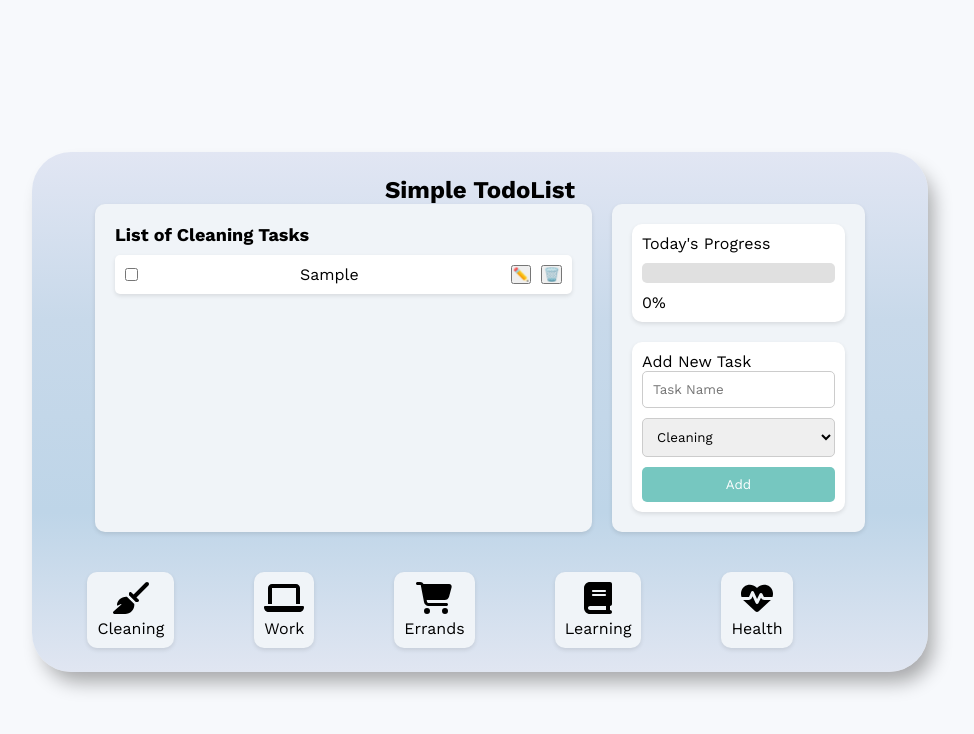
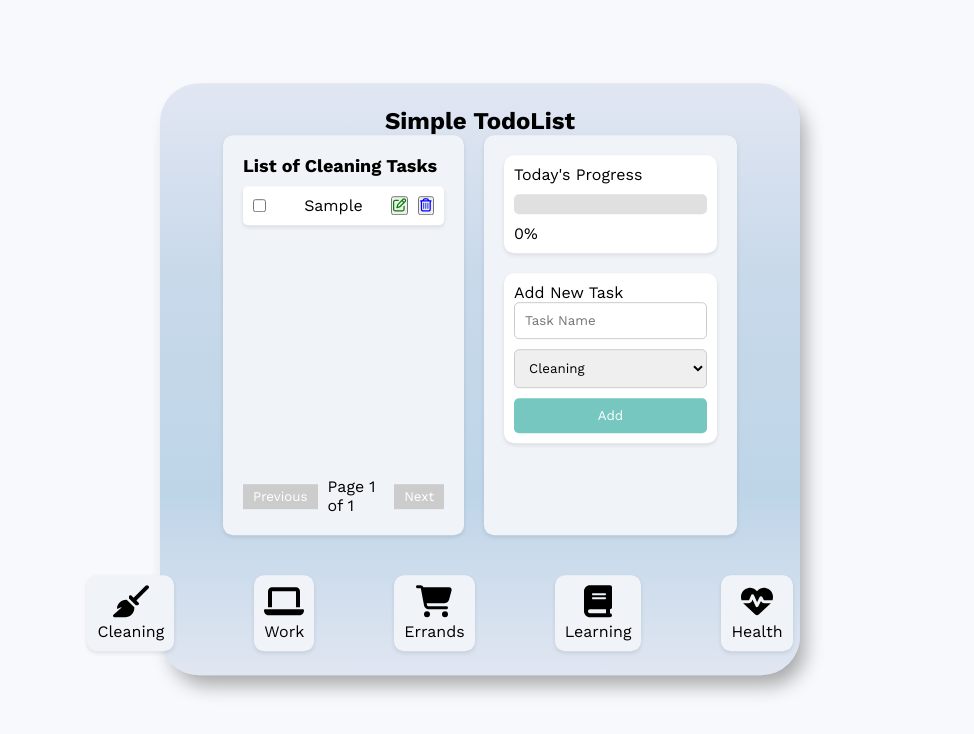
Before and after one commit to ruthgeorgiev/react-todo.list, a React (Vite) app: page / in a window 1280 px wide. Both pictures are taken after typing "Sample" into the empty fields and a click on the button "Add". Shown: the top 734 px of the page, without its empty margins (160-1134 px from the left). Built offline with nearby package versions, Linux system fonts and the light colour scheme.

Commit message:
Initial commit

```diff
--- a/package.json
+++ b/package.json
@@ -11,10 +11,12 @@
   },
   "dependencies": {
     "@fortawesome/fontawesome-svg-core": "^6.5.2",
+    "@fortawesome/free-regular-svg-icons": "^6.5.2",
     "@fortawesome/free-solid-svg-icons": "^6.5.2",
     "@fortawesome/react-fontawesome": "^0.2.2",
     "react": "^18.2.0",
-    "react-dom": "^18.2.0"
+    "react-dom": "^18.2.0",
+    "uuid": "^9.0.1"
   },
   "devDependencies": {
     "@types/react": "^18.2.66",
--- a/src/App.css
+++ b/src/App.css
@@ -1,4 +1,3 @@
-/* src/App.css */
 .app-inner-container {
   display: flex;
   flex-direction: column;
@@ -7,7 +6,7 @@
 }
 
 .app-title {
-  margin-bottom: 40px;
+  margin-bottom: 20px;
 }
 
 .main-content {
@@ -27,6 +26,10 @@
 .task-list-container {
   flex: 1;
   margin-right: 20px;
+  display: flex;
+  flex-direction: column; /* Ensure children are stacked vertically */
+  justify-content: space-between; /* Pushes pagination to the bottom */
+  min-height: 400px; /* Ensure minimum height for the container */
 }
 
 .side-container {
@@ -41,6 +44,7 @@
   flex-direction: column;
   gap: 10px;
   margin-top: 10px;
+  flex-grow: 1; /* Allow task list to grow and fill available space */
 }
 
 .task-item {
@@ -124,9 +128,32 @@
   width: 100px;
   text-align: center;
   margin-right: 5rem;
-
 }
 
 .icon-button span {
   margin-top: 5px;
 }
+
+.pagination {
+  display: flex;
+  justify-content: space-between;
+  align-items: center;
+  margin-top: 20px;
+}
+
+.pagination button {
+  padding: 5px 10px;
+  border: none;
+  background-color: #76c7c0;
+  color: white;
+  cursor: pointer;
+}
+
+.pagination button:disabled {
+  background-color: #ccc;
+  cursor: not-allowed;
+}
+
+.pagination span {
+  margin: 0 10px;
+}
--- a/src/App.jsx
+++ b/src/App.jsx
@@ -1,7 +1,9 @@
-import React, { useState } from 'react';
+import React, { useState, useEffect } from 'react';
 import { Container, Typography } from './components';
 import { FontAwesomeIcon } from '@fortawesome/react-fontawesome';
 import { faBroom, faLaptop, faShoppingCart, faBook, faHeartbeat } from '@fortawesome/free-solid-svg-icons';
+import { faSave, faEdit, faTrashAlt } from '@fortawesome/free-regular-svg-icons';
+import { v4 as uuidv4 } from 'uuid';
 import './App.css';
 
 const App = () => {
@@ -15,16 +17,50 @@ const App = () => {
 
   const [newTaskName, setNewTaskName] = useState('');
   const [selectedCategory, setSelectedCategory] = useState('Cleaning');
+  const [editingTaskId, setEditingTaskId] = useState(null);
+  const [editedTaskName, setEditedTaskName] = useState('');
+
+  // Pagination state
+  const [currentPage, setCurrentPage] = useState(1);
+  const tasksPerPage = 5;
+
+  useEffect(() => {
+    const savedTasks = localStorage.getItem('tasks');
+    if (savedTasks) {
+      setTasks(JSON.parse(savedTasks));
+    }
+  }, []);
+
+  useEffect(() => {
+    localStorage.setItem('tasks', JSON.stringify(tasks));
+  }, [tasks]);
 
   const handleAddTask = (e) => {
     e.preventDefault();
     if (newTaskName.trim() && selectedCategory) {
       setTasks(prevTasks => ({
         ...prevTasks,
-        [selectedCategory]: [...prevTasks[selectedCategory], { id: Date.now(), name: newTaskName, completed: false }]
+        [selectedCategory]: [...prevTasks[selectedCategory], { id: uuidv4(), name: newTaskName, completed: false }]
       }));
       setNewTaskName('');
+      setCurrentPage(Math.ceil((tasks[selectedCategory].length + 1) / tasksPerPage)); // Move to the last page
     }
+  };
+
+  const handleEditTask = (task) => {
+    setEditingTaskId(task.id);
+    setEditedTaskName(task.name);
+  };
+
+  const handleSaveTask = (category, taskId) => {
+    setTasks(prevTasks => ({
+      ...prevTasks,
+      [category]: prevTasks[category].map(task =>
+        task.id === taskId ? { ...task, name: editedTaskName } : task
+      )
+    }));
+    setEditingTaskId(null);
+    setEditedTaskName('');
   };
 
   const handleToggleTask = (category, taskId) => {
@@ -41,6 +77,7 @@ const App = () => {
       ...prevTasks,
       [category]: prevTasks[category].filter(task => task.id !== taskId)
     }));
+    setCurrentPage(1); // Reset to the first page after deletion
   };
 
   const calculateProgress = () => {
@@ -52,18 +89,42 @@ const App = () => {
 
   const progress = calculateProgress();
 
+  // Pagination logic
+  const indexOfLastTask = currentPage * tasksPerPage;
+  const indexOfFirstTask = indexOfLastTask - tasksPerPage;
+  const currentTasks = tasks[selectedCategory].slice(indexOfFirstTask, indexOfLastTask);
+
+  const handlePrevPage = () => {
+    if (currentPage > 1) setCurrentPage(currentPage - 1);
+  };
+
+  const handleNextPage = () => {
+    if (currentPage < Math.ceil(tasks[selectedCategory].length / tasksPerPage)) setCurrentPage(currentPage + 1);
+  };
+
   return (
     <Container>
       <div className="app-inner-container">
-        <Typography fontSize="24px" bold={true} className="app-title">Simple TodoList</Typography>
+        <Typography fontSize="24px" bold={true} style={{ marginBottom: '20px' }} className="app-title">
+          Simple TodoList
+        </Typography>
         <div className="main-content">
           <div className="task-list-container">
             <Typography fontSize="18px" bold={true}>List of {selectedCategory} Tasks</Typography>
             <div className="task-list">
-              {tasks[selectedCategory].map(task => (
+              {currentTasks.map(task => (
                 <div className="task-item" key={task.id}>
+                  {editingTaskId === task.id ? (
+                    <input
+                      type="text"
+                      value={editedTaskName}
+                      onChange={(e) => setEditedTaskName(e.target.value)}
+                    />
+                  ) : (
+                    <>
                       <input
                         type="checkbox"
+                        className="custom-checkbox"
                         checked={task.completed}
                         onChange={() => handleToggleTask(selectedCategory, task.id)}
                       />
@@ -73,12 +134,29 @@ const App = () => {
                       >
                         {task.name}
                       </span>
+                    </>
+                  )}
                   <div className="task-actions">
-                    <button onClick={() => handleToggleTask(selectedCategory, task.id)}>✏️</button>
-                    <button onClick={() => handleDeleteTask(selectedCategory, task.id)}>🗑️</button>
+                    {editingTaskId === task.id ? (
+                      <button onClick={() => handleSaveTask(selectedCategory, task.id)}>
+                        <FontAwesomeIcon icon={faSave} style={{ color: 'blue' }} />
+                      </button>
+                    ) : (
+                      <button onClick={() => handleEditTask(task)}>
+                        <FontAwesomeIcon icon={faEdit} style={{ color: 'green' }} />
+                      </button>
+                    )}
+                    <button onClick={() => handleDeleteTask(selectedCategory, task.id)}>
+                      <FontAwesomeIcon icon={faTrashAlt} style={{ color: 'blue' }} />
+                    </button>
                   </div>
                 </div>
               ))}
+            </div>
+            <div className="pagination">
+              <button onClick={handlePrevPage} disabled={currentPage === 1}>Previous</button>
+              <span>Page {currentPage} of {Math.ceil(tasks[selectedCategory].length / tasksPerPage)}</span>
+              <button onClick={handleNextPage} disabled={currentPage === Math.ceil(tasks[selectedCategory].length / tasksPerPage)}>Next</button>
             </div>
           </div>
           <div className="side-container">
--- a/src/components/Container/Container.module.css
+++ b/src/components/Container/Container.module.css
@@ -3,11 +3,11 @@
     background: linear-gradient(180deg, rgba(213, 219, 238, 0.63) 0%, #C8D9EA 32.29%, #BED5E8 69.27%, rgba(208, 216, 234, 0.58) 100%);
     box-shadow: 8px 13px 19px -3px rgba(0,0,0,0.33);
     border-radius: 39px;
-    width: 70%;
+    width: 50%;
     padding: 24px 63px;
     box-sizing: border-box;
     position: absolute;
-    top: 45%;
+    top: 40%;
     left: 50%;
     transform: translate(-50%, -40%);
   }
--- a/src/components/Typography/Typography.jsx
+++ b/src/components/Typography/Typography.jsx
@@ -12,6 +12,7 @@ function Typography({ children, fontSize = '16px', bold = false }) {
 Typography.propTypes = {
   children: PropTypes.node.isRequired,
   fontSize: PropTypes.string,
+
   bold: PropTypes.bool,
 };
 
```
Also changed, not shown: 1 other file (tests, documents, lock files or other folders). Lines whose indentation alone changed are shown as unchanged.
